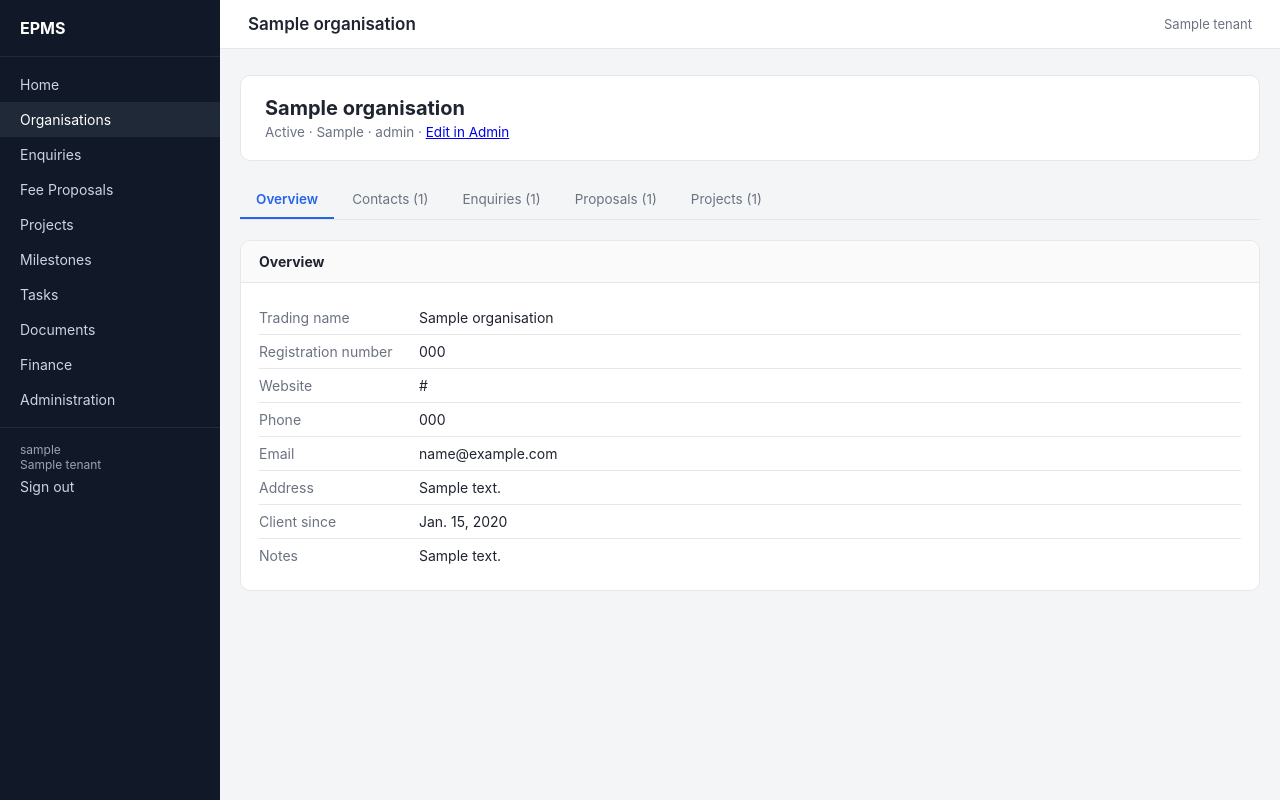
After one commit to Elev8-EMPS/EMPS, a Django app: page /organisations/1/ in a window 1280 px wide. The commit adds this page. Run offline with Django 5.2, Linux system fonts and the light colour scheme; a user stored in the database is signed in; tables that the repository leaves empty hold one stand-in row (values such as "Sample post").

Commit message:
Add navigation shell and Organisations workspace

```diff
--- /dev/null
+++ b/crm/templates/crm/organisation_detail.html
@@ -0,0 +1,68 @@
+{% extends "base.html" %}
+{% block title %}{{ org.legal_name }} - EPMS{% endblock %}
+{% block header %}{{ org.legal_name }}{% endblock %}
+{% block content %}
+
+<div class="workspace-header">
+  <h1>{{ org.legal_name }}</h1>
+  <div class="meta">
+    {{ org.get_client_status_display }}
+    {% if org.industry %} &middot; {{ org.industry }}{% endif %}
+    {% if org.vip_level %} &middot; {{ org.vip_level }}{% endif %}
+    &middot; <a href="/admin/crm/organisation/{{ org.pk }}/change/">Edit in Admin</a>
+  </div>
+</div>
+
+<div class="tabs">
+  <a href="?tab=overview" class="{% if tab == 'overview' %}active{% endif %}">Overview</a>
+  <a href="?tab=contacts" class="{% if tab == 'contacts' %}active{% endif %}">Contacts ({{ org.contacts.count }})</a>
+  <a href="?tab=enquiries" class="{% if tab == 'enquiries' %}active{% endif %}">Enquiries ({{ org.enquiries.count }})</a>
+  <a href="?tab=proposals" class="{% if tab == 'proposals' %}active{% endif %}">Proposals ({{ org.proposals.count }})</a>
+  <a href="?tab=projects" class="{% if tab == 'projects' %}active{% endif %}">Projects ({{ org.projects.count }})</a>
+</div>
+
+{% if tab == 'overview' %}
+<div class="section">
+  <h2>Overview</h2>
+  <div style="padding:18px;">
+    <div class="field-row"><div class="k">Trading name</div><div>{{ org.trading_name|default:"—" }}</div></div>
+    <div class="field-row"><div class="k">Registration number</div><div>{{ org.registration_number|default:"—" }}</div></div>
+    <div class="field-row"><div class="k">Website</div><div>{{ org.website|default:"—" }}</div></div>
+    <div class="field-row"><div class="k">Phone</div><div>{{ org.phone|default:"—" }}</div></div>
+    <div class="field-row"><div class="k">Email</div><div>{{ org.email|default:"—" }}</div></div>
+    <div class="field-row"><div class="k">Address</div><div>{{ org.address|default:"—" }}</div></div>
+    <div class="field-row"><div class="k">Client since</div><div>{{ org.client_since|default:"—" }}</div></div>
+    <div class="field-row"><div class="k">Notes</div><div>{{ org.notes|default:"—" }}</div></div>
+  </div>
+</div>
+
+{% elif tab == 'contacts' %}
+<div class="section">
+  <h2>Contacts</h2>
+  {% if contacts %}<ul class="rows">{% for c in contacts %}<li>{{ c.first_name }} {{ c.last_name }} <span class="tag">{{ c.job_title|default:"" }}</span></li>{% endfor %}</ul>
+  {% else %}<div class="empty">No contacts yet. Add one via <a href="/admin/crm/contact/add/">Admin</a>.</div>{% endif %}
+</div>
+
+{% elif tab == 'enquiries' %}
+<div class="section">
+  <h2>Enquiries</h2>
+  {% if enquiries %}<ul class="rows">{% for e in enquiries %}<li>{{ e.enquiry_number }} <span class="tag">{{ e.get_status_display }}</span></li>{% endfor %}</ul>
+  {% else %}<div class="empty">No enquiries yet.</div>{% endif %}
+</div>
+
+{% elif tab == 'proposals' %}
+<div class="section">
+  <h2>Proposals</h2>
+  {% if proposals %}<ul class="rows">{% for p in proposals %}<li>{{ p.proposal_number }} <span class="tag">{{ p.get_status_display }}</span></li>{% endfor %}</ul>
+  {% else %}<div class="empty">No proposals yet.</div>{% endif %}
+</div>
+
+{% elif tab == 'projects' %}
+<div class="section">
+  <h2>Projects</h2>
+  {% if projects %}<ul class="rows">{% for p in projects %}<li>{{ p.project_number }} - {{ p.name }} <span class="tag">{{ p.get_status_display }}</span></li>{% endfor %}</ul>
+  {% else %}<div class="empty">No projects yet.</div>{% endif %}
+</div>
+{% endif %}
+
+{% endblock %}
--- /dev/null
+++ b/crm/urls.py
@@ -0,0 +1,8 @@
+from django.urls import path
+
+from . import views
+
+urlpatterns = [
+    path("organisations/", views.organisation_list, name="organisation_list"),
+    path("organisations/<int:pk>/", views.organisation_detail, name="organisation_detail"),
+]
--- a/crm/views.py
+++ b/crm/views.py
@@ -1,3 +1,43 @@
-from django.shortcuts import render
+from django.contrib.auth.decorators import login_required
+from django.shortcuts import get_object_or_404, render
 
-# Create your views here.
+from tenants.utils import get_user_tenant
+from .models import Organisation
+
+
+@login_required
+def organisation_list(request):
+    tenant = get_user_tenant(request)
+    orgs = Organisation.objects.filter(tenant=tenant) if tenant else Organisation.objects.none()
+
+    q = request.GET.get("q", "").strip()
+    if q:
+        orgs = orgs.filter(legal_name__icontains=q)
+
+    orgs = orgs.order_by("legal_name")
+
+    return render(request, "crm/organisation_list.html", {
+        "active_nav": "organisations",
+        "user_tenant": tenant,
+        "organisations": orgs,
+        "q": q,
+    })
+
+
+@login_required
+def organisation_detail(request, pk):
+    tenant = get_user_tenant(request)
+    org = get_object_or_404(Organisation, pk=pk, tenant=tenant)
+
+    tab = request.GET.get("tab", "overview")
+
+    return render(request, "crm/organisation_detail.html", {
+        "active_nav": "organisations",
+        "user_tenant": tenant,
+        "org": org,
+        "tab": tab,
+        "contacts": org.contacts.all() if tab == "contacts" else None,
+        "enquiries": org.enquiries.all() if tab == "enquiries" else None,
+        "proposals": org.proposals.all() if tab == "proposals" else None,
+        "projects": org.projects.all() if tab == "projects" else None,
+    })
--- a/dashboard/views.py
+++ b/dashboard/views.py
@@ -43,7 +43,9 @@ def command_centre(request):
 
     context = {
         "no_tenant": False,
+        "active_nav": "home",
         "tenant": tenant,
+        "user_tenant": tenant,
         # KPI cards
         "active_projects_count": milestones.values("project").distinct().filter(
             project__status="active"
--- a/epms/settings.py
+++ b/epms/settings.py
@@ -63,7 +63,7 @@ ROOT_URLCONF = "epms.urls"
 TEMPLATES = [
     {
         "BACKEND": "django.template.backends.django.DjangoTemplates",
-        "DIRS": [],
+        "DIRS": [BASE_DIR / "templates"],
         "APP_DIRS": True,
         "OPTIONS": {
             "context_processors": [
--- a/epms/urls.py
+++ b/epms/urls.py
@@ -1,9 +1,10 @@
 from django.contrib import admin
-from django.urls import path
+from django.urls import include, path
 
 from dashboard.views import command_centre
 
 urlpatterns = [
     path('', command_centre, name='command_centre'),
+    path('', include('crm.urls')),
     path('admin/', admin.site.urls),
 ]
--- /dev/null
+++ b/templates/base.html
@@ -0,0 +1,95 @@
+<!DOCTYPE html>
+<html lang="en">
+<head>
+<meta charset="UTF-8">
+<title>{% block title %}EPMS{% endblock %}</title>
+<style>
+  :root {
+    --bg:#f4f5f7; --card:#fff; --ink:#1f2430; --muted:#6b7280; --border:#e5e7eb;
+    --accent:#2563eb; --danger:#dc2626; --warn:#d97706; --ok:#059669; --sidebar:#111827;
+  }
+  * { box-sizing:border-box; }
+  body { margin:0; font-family:-apple-system,Segoe UI,Roboto,sans-serif; background:var(--bg); color:var(--ink); }
+  .shell { display:flex; min-height:100vh; }
+  nav.side { width:220px; background:var(--sidebar); color:#cbd5e1; flex-shrink:0; padding:18px 0; }
+  nav.side .brand { color:#fff; font-weight:700; font-size:16px; padding:0 20px 18px; border-bottom:1px solid #1f2937; margin-bottom:10px; }
+  nav.side a { display:block; padding:9px 20px; color:#cbd5e1; text-decoration:none; font-size:14px; }
+  nav.side a:hover, nav.side a.active { background:#1f2937; color:#fff; }
+  nav.side .tenant { padding:14px 20px; font-size:12px; color:#9ca3af; border-top:1px solid #1f2937; margin-top:10px; }
+  .content { flex:1; min-width:0; }
+  header.top { background:#fff; border-bottom:1px solid var(--border); padding:14px 28px; display:flex; justify-content:space-between; align-items:center; }
+  header.top h1 { font-size:17px; margin:0; font-weight:600; }
+  header.top .user { font-size:13px; color:var(--muted); }
+  main { max-width:1100px; margin:0 auto; padding:26px 20px 60px; }
+  .kpis { display:grid; grid-template-columns:repeat(auto-fit, minmax(160px,1fr)); gap:14px; margin-bottom:28px; }
+  .kpi { background:var(--card); border:1px solid var(--border); border-radius:10px; padding:16px 18px; }
+  .kpi .num { font-size:26px; font-weight:700; }
+  .kpi .label { font-size:12.5px; color:var(--muted); margin-top:2px; }
+  .section { background:var(--card); border:1px solid var(--border); border-radius:10px; margin-bottom:18px; overflow:hidden; }
+  .section h2 { font-size:14px; margin:0; padding:12px 18px; border-bottom:1px solid var(--border); background:#fafafa; }
+  .section h2 .count { color:var(--muted); font-weight:400; }
+  ul.rows { list-style:none; margin:0; padding:0; }
+  ul.rows li { padding:10px 18px; border-bottom:1px solid var(--border); font-size:14px; }
+  ul.rows li a { color:var(--ink); text-decoration:none; display:flex; justify-content:space-between; gap:12px; }
+  ul.rows li:hover { background:#fafafa; }
+  ul.rows li:last-child { border-bottom:none; }
+  .empty { padding:16px 18px; color:var(--muted); font-size:13.5px; }
+  .tag { font-size:11px; padding:2px 8px; border-radius:999px; background:#f3f4f6; color:var(--muted); white-space:nowrap; }
+  .tag.danger { background:#fee2e2; color:var(--danger); }
+  .tag.warn { background:#fef3c7; color:var(--warn); }
+  .tag.ok { background:#d1fae5; color:var(--ok); }
+  .grid-2 { display:grid; grid-template-columns:1fr 1fr; gap:18px; }
+  @media (max-width:760px) { .grid-2 { grid-template-columns:1fr; } .shell { flex-direction:column; } nav.side { width:100%; } }
+  .searchbar { margin-bottom:18px; }
+  .searchbar input[type=text] { width:100%; padding:10px 14px; border:1px solid var(--border); border-radius:8px; font-size:14px; }
+  .btn { display:inline-block; padding:8px 16px; background:var(--accent); color:#fff; border-radius:8px; text-decoration:none; font-size:13.5px; border:none; cursor:pointer; }
+  table.list { width:100%; border-collapse:collapse; background:var(--card); border:1px solid var(--border); border-radius:10px; overflow:hidden; }
+  table.list th { text-align:left; font-size:12px; color:var(--muted); text-transform:uppercase; padding:10px 16px; background:#fafafa; border-bottom:1px solid var(--border); }
+  table.list td { padding:12px 16px; border-bottom:1px solid var(--border); font-size:14px; }
+  table.list tr:last-child td { border-bottom:none; }
+  table.list tr:hover td { background:#fafafa; }
+  table.list a { color:var(--ink); text-decoration:none; font-weight:500; }
+  .tabs { display:flex; gap:2px; border-bottom:1px solid var(--border); margin-bottom:20px; }
+  .tabs a { padding:10px 16px; font-size:13.5px; text-decoration:none; color:var(--muted); border-bottom:2px solid transparent; }
+  .tabs a.active { color:var(--accent); border-bottom-color:var(--accent); font-weight:600; }
+  .workspace-header { background:var(--card); border:1px solid var(--border); border-radius:10px; padding:20px 24px; margin-bottom:20px; }
+  .workspace-header h1 { margin:0 0 4px; font-size:20px; }
+  .workspace-header .meta { color:var(--muted); font-size:13.5px; }
+  .field-row { display:flex; padding:8px 0; border-bottom:1px solid var(--border); font-size:14px; }
+  .field-row:last-child { border-bottom:none; }
+  .field-row .k { width:160px; color:var(--muted); flex-shrink:0; }
+</style>
+</head>
+<body>
+<div class="shell">
+  <nav class="side">
+    <div class="brand">EPMS</div>
+    <a href="/" class="{% if active_nav == 'home' %}active{% endif %}">Home</a>
+    <a href="/organisations/" class="{% if active_nav == 'organisations' %}active{% endif %}">Organisations</a>
+    <a href="/admin/crm/enquiry/">Enquiries</a>
+    <a href="/admin/crm/proposal/">Fee Proposals</a>
+    <a href="/admin/delivery/project/">Projects</a>
+    <a href="/admin/delivery/milestone/">Milestones</a>
+    <a href="/admin/delivery/task/">Tasks</a>
+    <a href="/admin/delivery/document/">Documents</a>
+    <a href="/admin/finance/invoice/">Finance</a>
+    <a href="/admin/">Administration</a>
+    {% if request.user.is_authenticated %}
+    <div class="tenant">
+      {{ request.user.username }}{% if user_tenant %}<br>{{ user_tenant.name }}{% endif %}
+      <br><a href="/admin/logout/" style="padding:0; margin-top:6px; display:inline-block;">Sign out</a>
+    </div>
+    {% endif %}
+  </nav>
+  <div class="content">
+    <header class="top">
+      <h1>{% block header %}EPMS{% endblock %}</h1>
+      <div class="user">{% if user_tenant %}{{ user_tenant.name }}{% endif %}</div>
+    </header>
+    <main>
+      {% block content %}{% endblock %}
+    </main>
+  </div>
+</div>
+</body>
+</html>
--- /dev/null
+++ b/tenants/utils.py
@@ -0,0 +1,11 @@
+def get_user_tenant(request):
+    """
+    Shared logic for 'which tenant's data should this request see'.
+    Superusers see the first tenant (there's only one today).
+    Everyone else sees their own tenant, or None if unassigned.
+    """
+    if request.user.is_superuser:
+        from .models import Tenant
+        return Tenant.objects.first()
+    profile = getattr(request.user, "profile", None)
+    return profile.tenant if profile else None
```
Also changed, not shown: crm/templates/crm/organisation_list.html (added, +29 -0 lines), dashboard/templates/dashboard/command_centre.html (+11 -48 lines).
